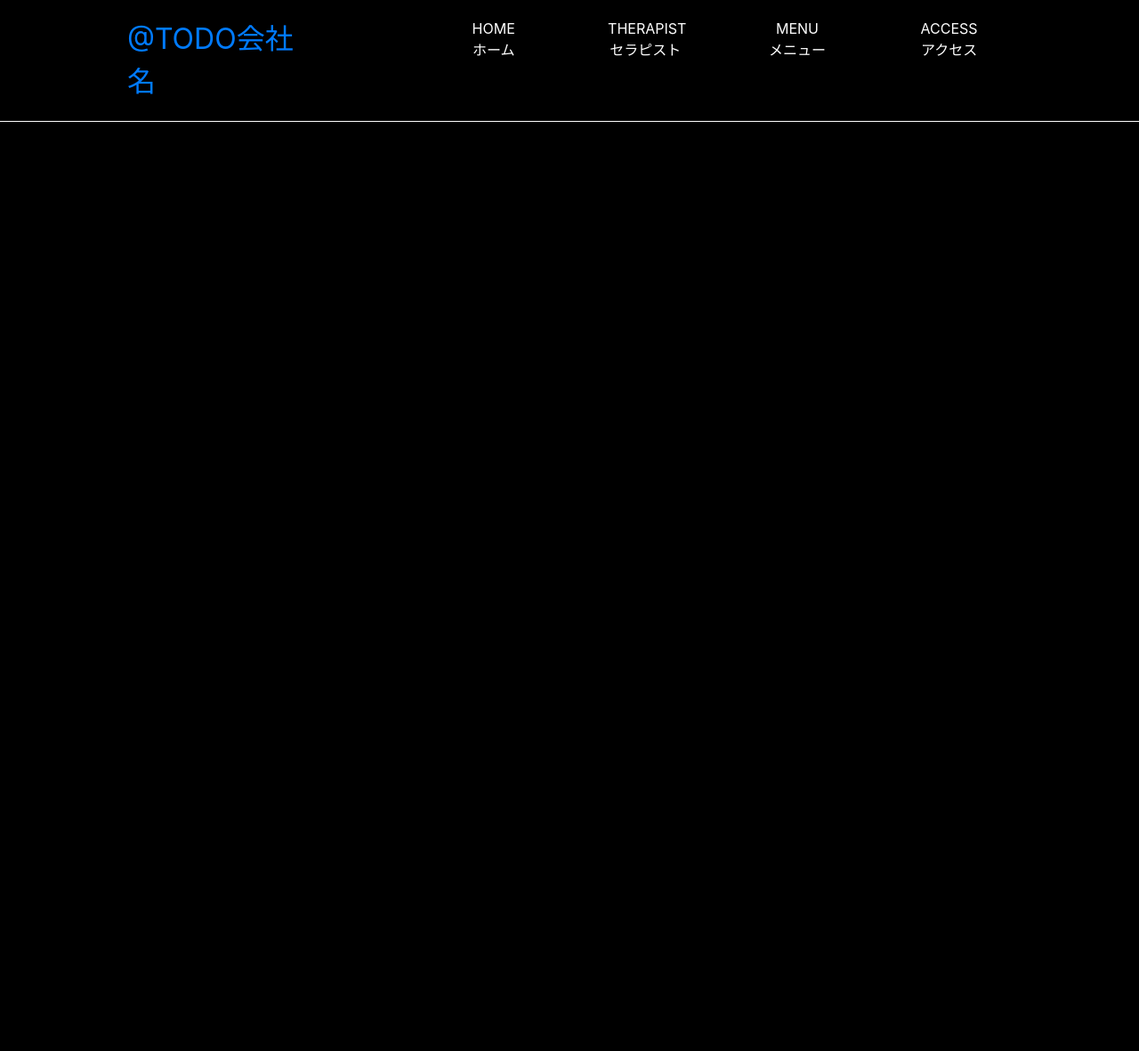
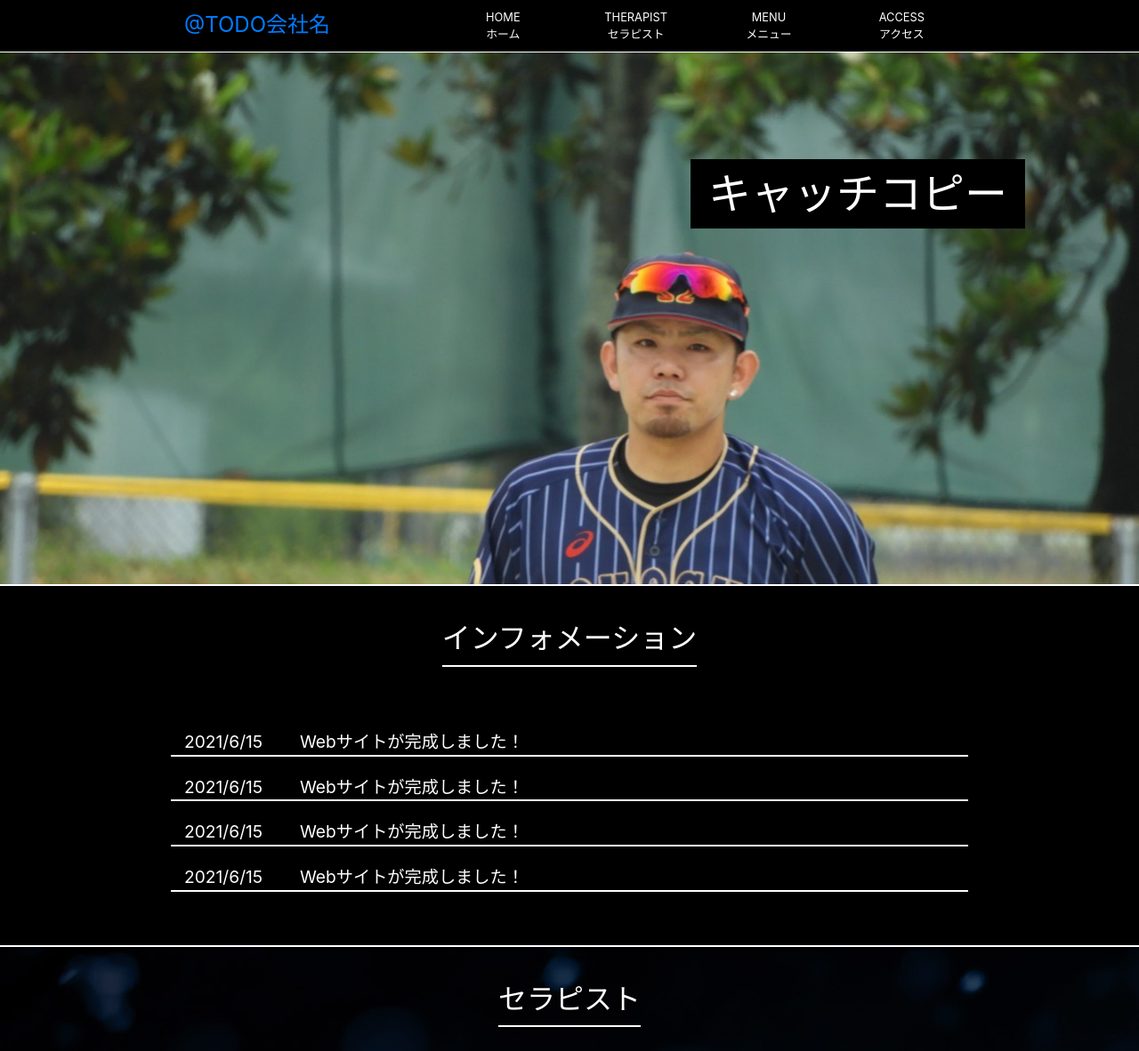
Before and after one commit to genkiasai/aesthetic1, a PHP site: page / in a window 1280 px wide. Shown: the top 1182 px of the page at 89% size. Before the commit the page ends 137 px from the top, so only its background shows below. Run offline with PHP 8.4, Linux system fonts and the light colour scheme.

Commit message:
20210623_wrapper-3途中

```diff
--- a/index.php
+++ b/index.php
@@ -13,29 +13,29 @@
         <!-- 会社名 -->
         <nav>
             <div class="row">
-                <div class="col-xl-4 header_contents header_contents-1"><a class="header header_company-name" href="./">@TODO会社名</a></div>
-                <div class="col-xl-2 header_contents header_contents-2">
-                    <a class="header header_menu header_menu-1" href="./">
-                        <div class="header_menu-1-1">HOME</div>
-                        <div class="header_menu-1-2">ホーム</div>
+                <div class="col-xl-4 header__contents header__contents-1"><a class="header header__company-name" href="./">@TODO会社名</a></div>
+                <div class="col-xl-2 header__contents header__contents-2">
+                    <a class="header header__menu header__menu-1" href="./">
+                        <div class="header__menu-1-1">HOME</div>
+                        <div class="header__menu-1-2">ホーム</div>
                     </a>
                 </div>
-                <div class="col-xl-2 header_contents header_contents-2">
-                    <a class="header header_menu header_menu-1" href="./">
-                        <div class="header_menu-2-1">THERAPIST</div>
-                        <div class="header_menu-2-2">セラピスト</div>
+                <div class="col-xl-2 header__contents header__contents-2">
+                    <a class="header header__menu header__menu-1" href="./">
+                        <div class="header__menu-2-1">THERAPIST</div>
+                        <div class="header__menu-2-2">セラピスト</div>
                     </a>
                 </div>
-                <div class="col-xl-2 header_contents header_contents-2">
-                    <a class="header header_menu header_menu-1" href="./">
-                        <div class="header_menu-3-1">MENU</div>
-                        <div class="header_menu-3-2">メニュー</div>
+                <div class="col-xl-2 header__contents header__contents-2">
+                    <a class="header header__menu header__menu-1" href="./">
+                        <div class="header__menu-3-1">MENU</div>
+                        <div class="header__menu-3-2">メニュー</div>
                     </a>
                 </div>
-                <div class="col-xl-2 header_contents header_contents-2">
-                    <a class="header header_menu header_menu-1" href="./">
-                        <div class="header_menu-4-1">ACCESS</div>
-                        <div class="header_menu-4-2">アクセス</div>
+                <div class="col-xl-2 header__contents header__contents-2">
+                    <a class="header header__menu header__menu-1" href="./">
+                        <div class="header__menu-4-1">ACCESS</div>
+                        <div class="header__menu-4-2">アクセス</div>
                     </a>
                 </div>
             </div>
@@ -43,7 +43,84 @@
     </header>
 
     <main>
+        <!-- wrapper-1 -->
+        <div class="wrapper wrapper-1">
+            <h1 class="wrapper-1__catch-copy">キャッチコピー</h1>
+        </div>
+        <!-- /wrapper-1 -->
 
+        <!-- wrapper-2 -->
+        <div class="wrapper wrapper-2">
+            <div class="inner inner-2">
+                <h2 class="wrapper__h2">インフォメーション</h2>
+                <div class="info-area">
+                    <div class="row">
+                        <div class="col-xl-12 info info-1">
+                            <div class="float-left info-data date date-1">2021/6/15</div>
+                            <div class="float-right info-data sentence sentence-1">Webサイトが完成しました！</div>
+                        </div>
+                        <div class="col-xl-12 info info-2">
+                            <div class="float-left info-data date date-2">2021/6/15</div>
+                            <div class="float-right info-data sentence sentence-2">Webサイトが完成しました！</div>
+                        </div>
+                        <div class="col-xl-12 info info-3">
+                            <div class="float-left info-data date date-3">2021/6/15</div>
+                            <div class="float-right info-data sentence sentence-3">Webサイトが完成しました！</div>
+                        </div>
+                        <div class="col-xl-12 info info-4">
+                            <div class="float-left info-data date date-4">2021/6/15</div>
+                            <div class="float-right info-data sentence sentence-4">Webサイトが完成しました！</div>
+                        </div>
+                    </div>
+                </div>
+            </div>
+        </div>
+        <!-- /wrapper-2 -->
+
+        <!-- wrapper-3 -->
+        <div class="wrapper wrapper-3">
+            <div class="inner inner-3">
+                <h2 class="wrapper__h2">セラピスト</h2>
+                <div class="images-area">
+                    <div class="image-area image-area-1"><img class="image" src="./images/genki.png" alt=""></div>
+                    <div class="image-area image-area-2"><img class="image" src="./images/genki.png" alt=""></div>
+                    <div class="image-area image-area-3"><img class="image" src="./images/genki.png" alt=""></div>
+                </div>
+            </div>
+        </div>
+        <!-- /wrapper-3 -->
+
+        <!-- wrapper-4 -->
+        <div class="wrapper wrapper-4">
+            <div class="inner inner-4">
+
+            </div>
+        </div>
+        <!-- /wrapper-4 -->
+
+        <!-- wrapper-5 -->
+        <div class="wrapper wrapper-5">
+            <div class="inner inner-5">
+
+            </div>
+        </div>
+        <!-- /wrapper-5 -->
+
+        <!-- wrapper-6 -->
+        <div class="wrapper wrapper-6">
+            <div class="inner inner-6">
+
+            </div>
+        </div>
+        <!-- /wrapper-6 -->
+
+        <!-- wrapper-7 -->
+        <div class="wrapper wrapper-7">
+            <div class="inner inner-7">
+
+            </div>
+        </div>
+        <!-- /wrapper-7 -->
     </main>
 
     <footer>
--- a/style.css
+++ b/style.css
@@ -6,6 +6,7 @@
 body {
     box-sizing: border-box;
     background-color: #000 !important;
+    color: #fff !important;
 }
 
 header {
@@ -13,40 +14,139 @@ header {
 }
 
 nav {
-    width: 80%;
+    width: 70%;
     margin: 0 auto;
 }
 
-.header_company-name {
-    display: inline-block;
-    width: 60%;
-    padding: 20px 0;
-    font-size: 2em;
+.wrapper {
+    border-bottom: 2px solid #fff;
 }
 
-.header_menu {
+.wrapper__h2 {
+    color: #fff;
+    margin-bottom: 30px;
+    padding: 40px 0 10px 0;
+    display: inline-block;
+    border-bottom: 2px solid #fff;
+}
+
+.inner {
+    text-align: center;
+    width: 70%;
+    margin: 0 auto;
+}
+/* headerここから */
+.header__company-name {
+    display: inline-block;
+    width: 80%;
+    padding: 10px 0;
+    font-size: 1.5em;
+}
+
+.header__menu {
     width: 60%;
     text-align: center;
     text-decoration: none;
     color: #fff;
-    padding: 20px 0;
+    padding: 10px 0;
     display: inline-block;
+    font-size: .8em;
     transition-property: letter-spacing width;
     /* transition-timing-function: 1s; */
-    transition-duration: .5s;
+    transition-duration: .4s;
 }
 
-.header_menu:hover {
-    width: 80%;
+.header__menu:hover {
+    width: 100%;
     text-decoration: none;
     color: #fff;
     letter-spacing: 4px;
 }
 
-.header_contents {
+.header__contents {
     display: inline-block;
 }
 
-.header_contents-2 {
+.header__contents-2 {
     text-align: center;
 }
+/* headerここまで */
+
+/* wrapper-1ここから */
+.wrapper-1 {
+    background-image: url("./images/nomura.JPG");
+    background-attachment: fixed;
+    background-size: cover;
+    height: 600px;
+    position: relative;
+}
+
+.wrapper-1__catch-copy {
+    padding: 10px 20px;
+    font-size: 3em;
+    color: #fff;
+    background-color: #000;
+    position: absolute;
+    top: 20%;
+    right: 10%;
+}
+
+/* wrapper-1ここまで */
+
+/* wrapper-2ここから */
+.info-area {
+    margin: 20px 0 60px 0;
+}
+
+.info {
+    margin: 20px 0 0 0;
+    border-bottom: 2px solid #fff;
+    font-size: 1.2em;
+}
+
+.info-data {
+    display: inline-block;
+}
+
+.date {
+    width: 15%;
+    text-align: left;
+}
+
+.sentence {
+    width: 85%;
+    text-align: left;
+}
+/* wrapper-2ここまで */
+
+/* wrapper-3ここから */
+.wrapper-3 {
+    background-image: url("./images/background.jpg");
+    height: 1000px;
+}
+
+.image-area {
+    width: 25%;
+    display: inline-block;
+}
+
+.image {
+    width: 100%;
+}
+/* wrapper-3ここまで */
+
+/* wrapper-4ここから */
+
+/* wrapper-4ここまで */
+
+/* wrapper-5ここから */
+
+/* wrapper-5ここまで */
+
+/* wrapper-6ここから */
+
+/* wrapper-6ここまで */
+
+/* wrapper-7ここから */
+
+/* wrapper-7ここまで */
```
Also changed, not shown: images/background.jpg (renamed from images/background-03.jpg), images/nomura.JPG (added), 2 other files.
